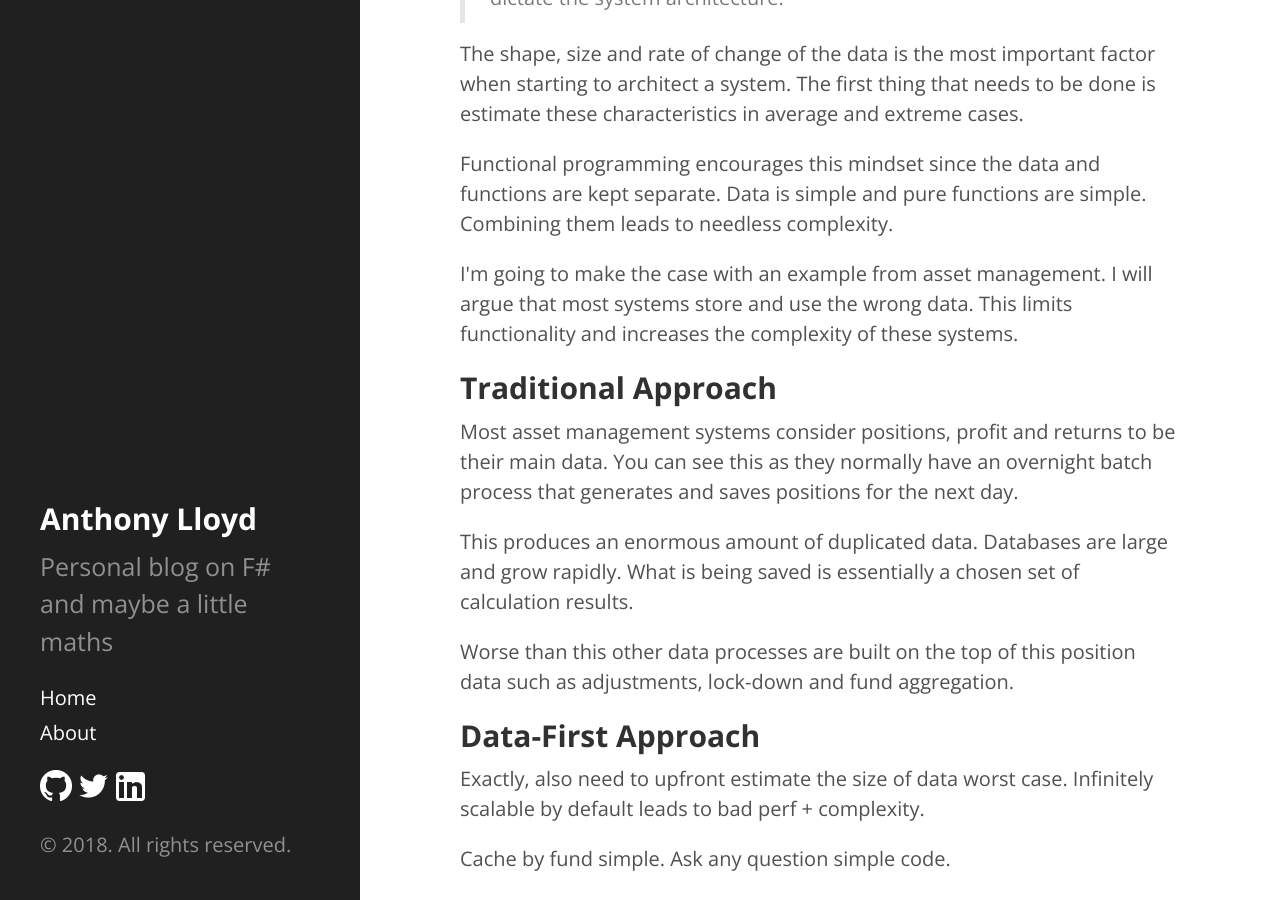
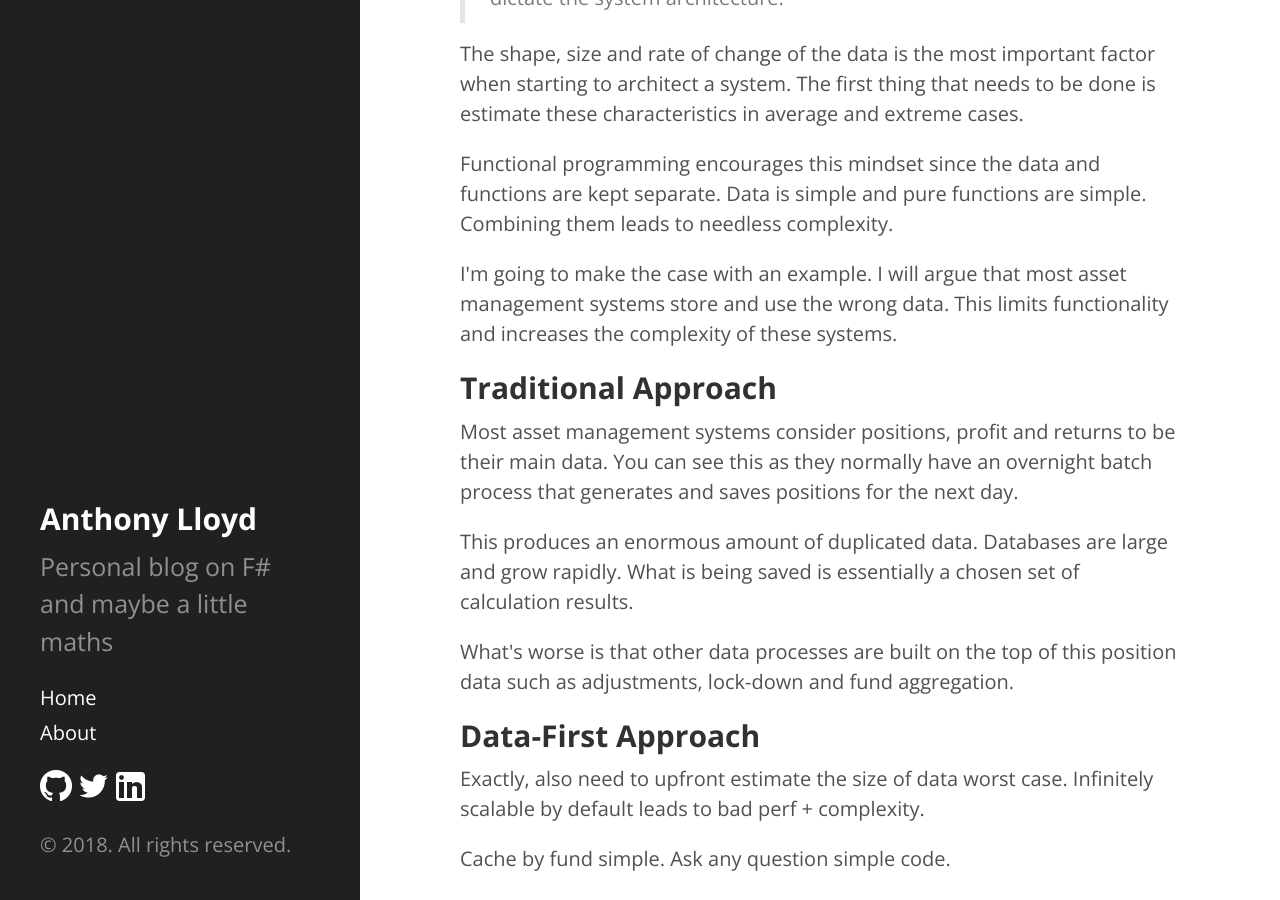
Before and after one commit to AnthonyLloyd/AnthonyLloyd.github.io, a Jekyll site: the page built from _posts/2018-02-10-architecture-data-first.html, in a window 1280 px wide and 900 px high, scrolled down 397 px. Built offline with Jekyll 4.4.1, drawn with Linux system fonts in a browser that asks for light colours; some web fonts are replaced; comment, search, counter and statistics services are not loaded.

Commit message:
traditional approach

```diff
--- a/_posts/2018-02-10-architecture-data-first.html
+++ b/_posts/2018-02-10-architecture-data-first.html
@@ -15,8 +15,8 @@ It helped bring together some ideas I've had for a while on software architectur
 The first thing that needs to be done is estimate these characteristics in average and extreme cases.</p>
 <p>Functional programming encourages this mindset since the data and functions are kept separate.
 Data is simple and pure functions are simple. Combining them leads to needless complexity.</p>
-<p>I'm going to make the case with an example from asset management.
-I will argue that most systems store and use the wrong data.
+<p>I'm going to make the case with an example.
+I will argue that most asset management systems store and use the wrong data.
 This limits functionality and increases the complexity of these systems.</p>
 <h2>Traditional Approach</h2>
 <p>Most asset management systems consider positions, profit and returns to be their main data.
@@ -24,7 +24,7 @@ You can see this as they normally have an overnight batch process that generates
 <p>This produces an enormous amount of duplicated data.
 Databases are large and grow rapidly.
 What is being saved is essentially a chosen set of calculation results.</p>
-<p>Worse than this other data processes are built on the top of this position data such as adjustments, lock-down and fund aggregation.</p>
+<p>What's worse is that other data processes are built on the top of this position data such as adjustments, lock-down and fund aggregation.</p>
 <h2>Data-First Approach</h2>
 <p>Exactly, also need to upfront estimate the size of data worst case. Infinitely scalable by default leads to bad perf + complexity.</p>
 <p>Cache by fund simple. Ask any question simple code.</p>
@@ -44,7 +44,7 @@ In this specific case, you aren't gonna need YAGNI—complexity analysis matters
 <p>Can't find any description of this apart from the gaming industry.
 This philosophy is called data-oriented design, by the way. For those interested, here are some videos!</p>
 <h2>References</h2>
-<p><a href="http://etodd.io/2015/09/28/one-weird-trick-better-code/">The One Weird Trick: data first, not code first - Even Todd</a>
-<a href="https://news.ycombinator.com/item?id=10291688">Data first, not code first - Hacker News</a>
-<a href="https://martinfowler.com/articles/lmax.html#QueuesAndTheirLackOfMechanicalSympathy">Queues and their lack of mechanical sympathy - Martin Fowler</a>
+<p><a href="http://etodd.io/2015/09/28/one-weird-trick-better-code/">The One Weird Trick: data first, not code first - Even Todd</a><br />
+<a href="https://news.ycombinator.com/item?id=10291688">Data first, not code first - Hacker News</a><br />
+<a href="https://martinfowler.com/articles/lmax.html#QueuesAndTheirLackOfMechanicalSympathy">Queues and their lack of mechanical sympathy - Martin Fowler</a><br />
 <a href="http://gamedevs.org/uploads/practical-examples-in-data-oriented-design.pdf">Practical Examples in Data Oriented Design - Niklas Frykholm</a></p>
```
Also changed, not shown: 1 other file.
